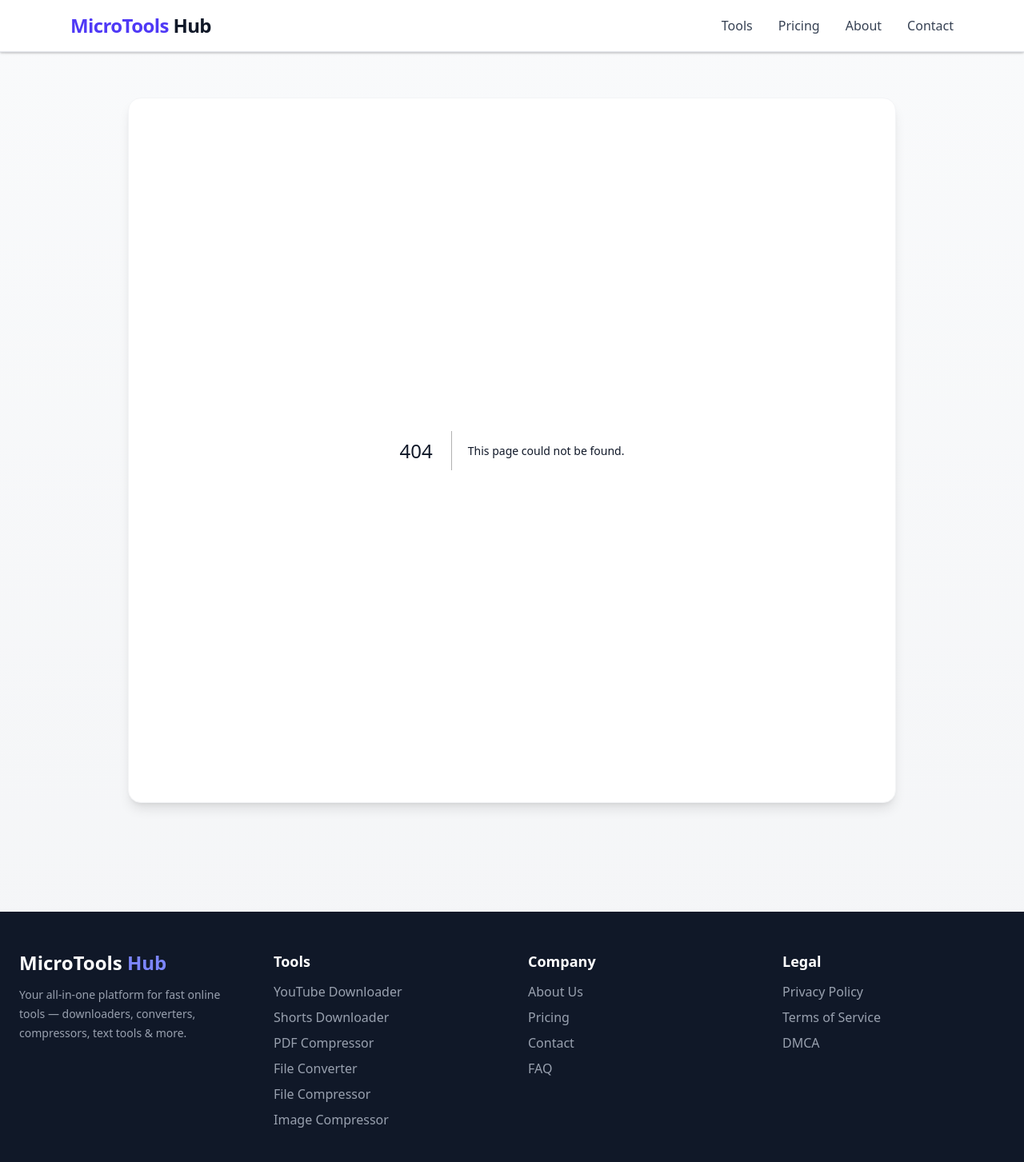
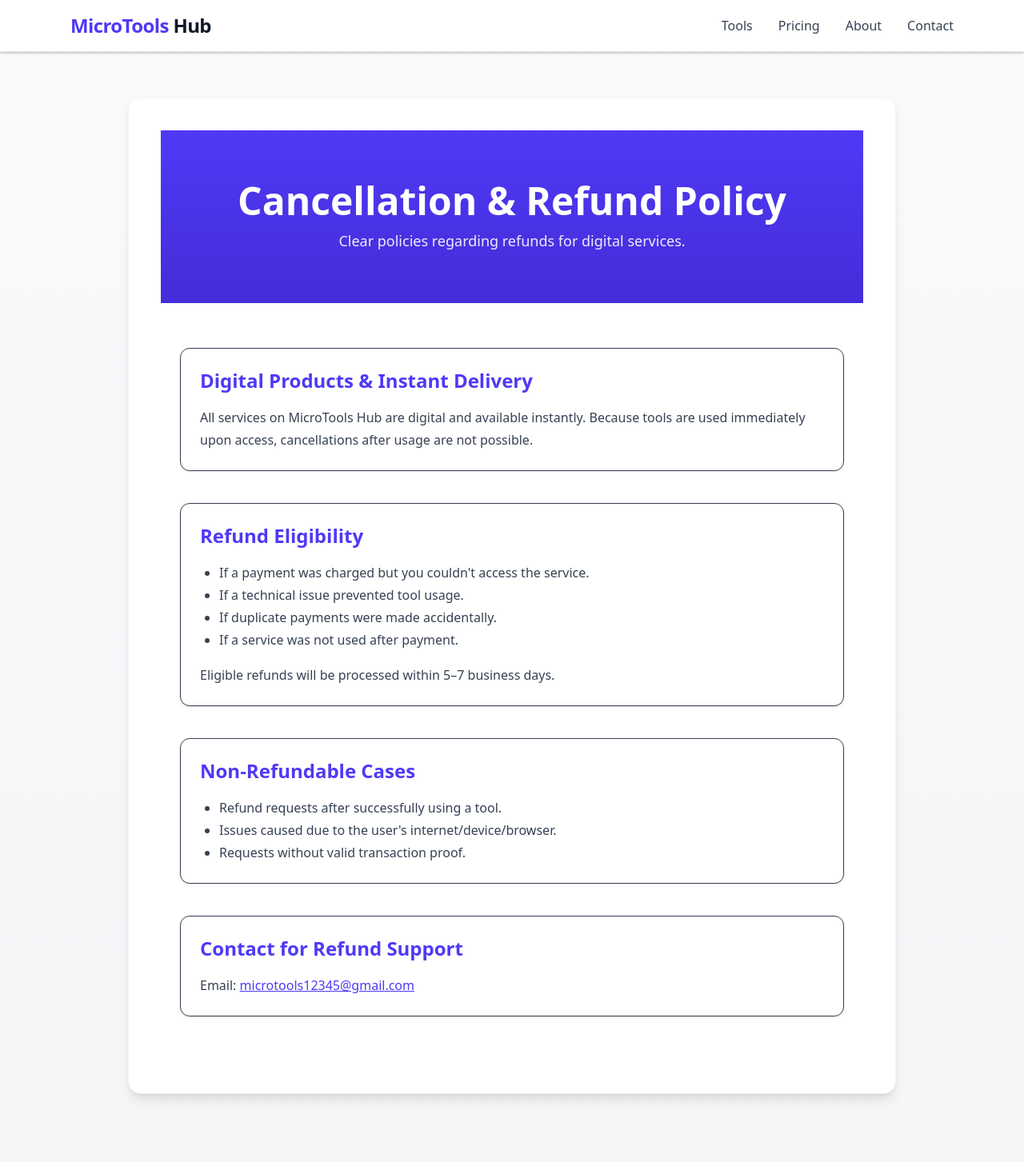
Before and after one commit to MicroTools-Hub/microtools-hub, a Next.js app: page /refund-policy in a window 1280 px wide. Before the commit this address had no page. Shown: the top 1453 px of the page at 80% size. Built offline with nearby package versions, Linux system fonts and the light colour scheme; no server answers.

Commit message:
razorpay

```diff
--- /dev/null
+++ b/pages/refund-policy.js
@@ -0,0 +1,76 @@
+import SEO from "../components/SEO";
+
+export default function RefundPolicy() {
+  return (
+    <>
+      <SEO
+        title="Cancellation & Refund Policy | MicroTools Hub"
+        description="Refund and cancellation policy for MicroTools Hub's digital tools. Refunds issued only for technical issues or duplicate payments."
+        keywords="refund policy, cancellation, microtools hub refund"
+      />
+
+      <section className="py-16 bg-gradient-to-b from-indigo-600 to-indigo-700 text-white text-center">
+        <h1 className="text-4xl md:text-5xl font-extrabold">
+          Cancellation & Refund Policy
+        </h1>
+        <p className="max-w-2xl mx-auto mt-3 text-lg opacity-90">
+          Clear policies regarding refunds for digital services.
+        </p>
+      </section>
+
+      <div className="max-w-4xl mx-auto py-14 px-6 text-gray-700">
+
+        <div className="border p-6 rounded-xl shadow bg-white mb-10">
+          <h2 className="text-2xl font-bold text-indigo-600 mb-4">
+            Digital Products & Instant Delivery
+          </h2>
+          <p className="leading-7">
+            All services on MicroTools Hub are digital and available instantly.
+            Because tools are used immediately upon access, cancellations after usage are not possible.
+          </p>
+        </div>
+
+        <div className="border p-6 rounded-xl shadow bg-white mb-10">
+          <h2 className="text-2xl font-bold text-indigo-600 mb-4">
+            Refund Eligibility
+          </h2>
+
+          <ul className="list-disc ml-6 leading-7">
+            <li>If a payment was charged but you couldn't access the service.</li>
+            <li>If a technical issue prevented tool usage.</li>
+            <li>If duplicate payments were made accidentally.</li>
+            <li>If a service was not used after payment.</li>
+          </ul>
+
+          <p className="leading-7 mt-4">
+            Eligible refunds will be processed within 5–7 business days.
+          </p>
+        </div>
+
+        <div className="border p-6 rounded-xl shadow bg-white mb-10">
+          <h2 className="text-2xl font-bold text-indigo-600 mb-4">
+            Non-Refundable Cases
+          </h2>
+
+          <ul className="list-disc ml-6 leading-7">
+            <li>Refund requests after successfully using a tool.</li>
+            <li>Issues caused due to the user's internet/device/browser.</li>
+            <li>Requests without valid transaction proof.</li>
+          </ul>
+        </div>
+
+        <div className="border p-6 rounded-xl shadow bg-white">
+          <h2 className="text-2xl font-bold text-indigo-600 mb-4">
+            Contact for Refund Support
+          </h2>
+          <p className="leading-7">
+            Email:{" "}
+            <a className="text-indigo-600 underline" href="mailto:microtools12345@gmail.com">
+              microtools12345@gmail.com
+            </a>
+          </p>
+        </div>
+      </div>
+    </>
+  );
+}
--- /dev/null
+++ b/pages/shipping-policy.js
@@ -0,0 +1,63 @@
+import SEO from "../components/SEO";
+
+export default function ShippingPolicy() {
+  return (
+    <>
+      <SEO
+        title="Shipping Policy | MicroTools Hub"
+        description="Shipping policy for MicroTools Hub. All tools are digital and delivered instantly online. No physical shipping involved."
+        keywords="shipping policy, digital delivery, microtools hub"
+      />
+
+      <section className="py-16 bg-gradient-to-b from-indigo-600 to-indigo-700 text-white text-center">
+        <h1 className="text-4xl md:text-5xl font-extrabold">Shipping Policy</h1>
+        <p className="max-w-2xl mx-auto mt-3 text-lg opacity-90">
+          MicroTools Hub provides 100% online digital tools — nothing is shipped physically.
+        </p>
+      </section>
+
+      <div className="max-w-4xl mx-auto py-14 px-6 text-gray-700">
+        <div className="border p-6 rounded-xl shadow bg-white mb-10">
+          <h2 className="text-2xl font-bold text-indigo-600 mb-4">
+            Digital Delivery Only
+          </h2>
+
+          <p className="leading-7 mb-4">
+            MicroTools Hub operates entirely online. All features — including downloads,
+            converters, compressors, and generators — are delivered instantly through our website.
+          </p>
+
+          <p className="leading-7 mb-4">
+            ⭐ <strong>No physical goods are shipped.</strong>
+          </p>
+
+          <p className="leading-7 mb-4">
+            Once you access our platform, you can immediately use all tools without waiting.
+          </p>
+        </div>
+
+        <div className="border p-6 rounded-xl shadow bg-white mb-10">
+          <h2 className="text-2xl font-bold text-indigo-600 mb-4">
+            Delivery Time
+          </h2>
+          <p className="leading-7">
+            All services are delivered instantly upon opening the tool.
+            You do not need to wait for any shipping or manual delivery.
+          </p>
+        </div>
+
+        <div className="border p-6 rounded-xl shadow bg-white mb-10">
+          <h2 className="text-2xl font-bold text-indigo-600 mb-4">
+            Contact for Support
+          </h2>
+          <p className="leading-7">
+            For any concerns, email us at:{" "}
+            <a className="text-indigo-600 underline" href="mailto:microtools12345@gmail.com">
+              microtools12345@gmail.com
+            </a>
+          </p>
+        </div>
+      </div>
+    </>
+  );
+}
```
